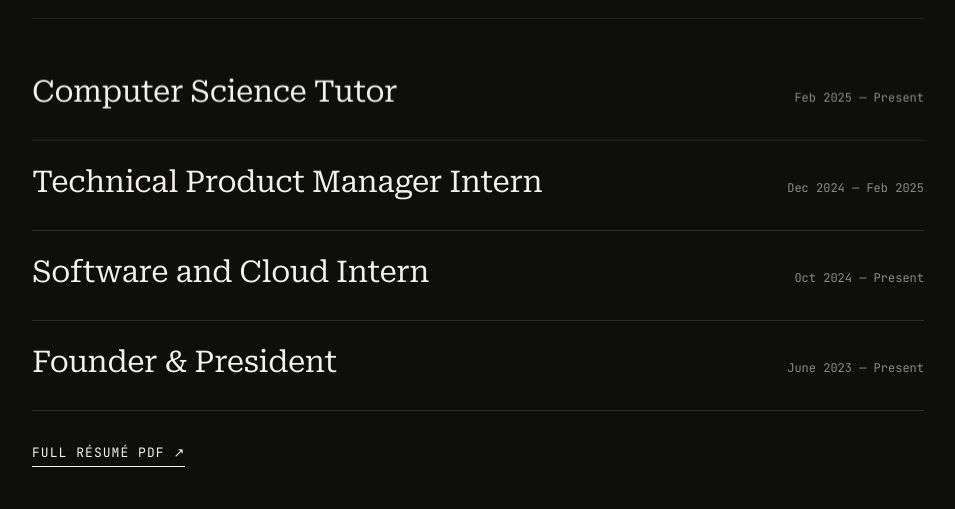
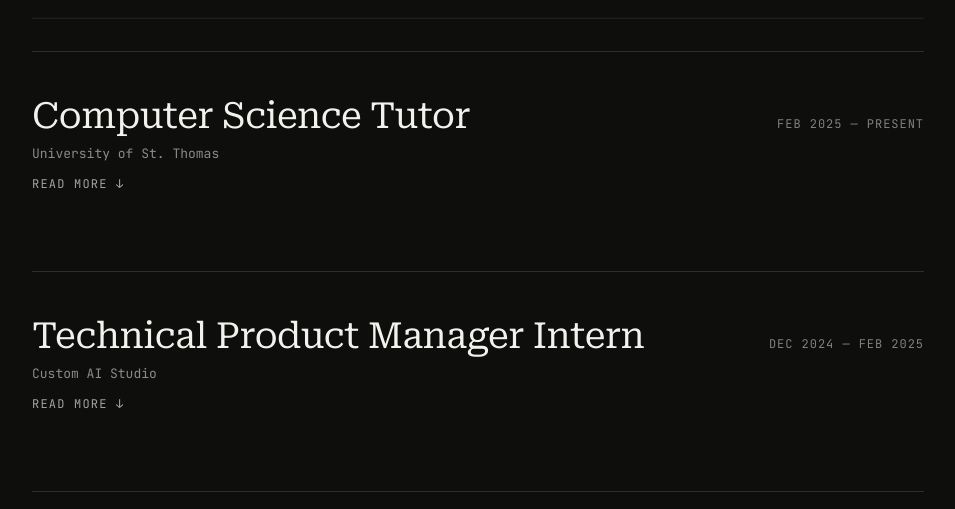
Before and after one commit to ZinMK/personal-website, a React (Vite) app: page / in a window 1280 px wide. Shown: the part 980-1489 px from the top of the page, without its empty margins (272-1227 px from the left). Built offline with nearby package versions, Linux system fonts and the light colour scheme.

Commit message:
[termi] edit components/ZinKhantPortfolio.tsx

```diff
--- a/src/components/ZinKhantPortfolio.tsx
+++ b/src/components/ZinKhantPortfolio.tsx
@@ -362,28 +362,38 @@ export const ZinKhantPortfolio = () => {
               <div style={{ height: 1, background: "var(--line)", marginTop: "clamp(16px,3vh,28px)" }} />
             </div>
 
-            <div style={{ display: "flex", flexDirection: "column" }}>
-              {experienceEntries.map((job) => (
+            {experienceEntries.map((job, i) => (
+              <article
+                key={`${job.title}-${job.org}`}
+                data-reveal
+                style={{
+                  borderTop: "1px solid var(--line)",
+                  borderBottom:
+                    i === experienceEntries.length - 1
+                      ? "1px solid var(--line)"
+                      : undefined,
+                  padding: "clamp(26px,4vw,46px) 0",
+                  display: "flex",
+                  flexDirection: "column",
+                  gap: 12,
+                }}
+              >
                 <div
-                  key={`${job.title}-${job.company}`}
-                  data-reveal
                   style={{
                     display: "flex",
                     flexWrap: "wrap",
-                    gap: "clamp(8px,2vw,32px)",
+                    gap: "clamp(12px,3vw,36px)",
                     alignItems: "baseline",
                     justifyContent: "space-between",
-                    padding: "clamp(20px,3vh,32px) 0",
-                    borderBottom: "1px solid var(--line)",
                   }}
                 >
-                  <div>
+                  <div style={{ minWidth: 240, flex: 1 }}>
                     <h3
                       style={{
                         margin: 0,
                         ...displayStyle,
-                        fontSize: "clamp(20px,2.6vw,30px)",
-                        lineHeight: 1.1,
+                        fontSize: "clamp(24px,3.2vw,36px)",
+                        lineHeight: 1.05,
                       }}
                     >
                       {job.title}
@@ -396,27 +406,67 @@ export const ZinKhantPortfolio = () => {
                         color: "var(--muted)",
                       }}
                     >
-                      {job.company}
+                      {job.org}
                     </p>
                   </div>
-                  <div style={{ textAlign: "right", marginLeft: "auto" }}>
-                    <div style={{ fontSize: "clamp(14px,1.6vw,18px)" }}>
-                      {job.location}
-                    </div>
-                    <div
+                  <span
                     style={{
-                        marginTop: 6,
                       fontFamily: "var(--font-mono)",
                       fontSize: 12,
-                        color: "var(--muted)",
+                      textTransform: "uppercase",
+                      letterSpacing: ".08em",
+                      opacity: 0.5,
+                      whiteSpace: "nowrap",
                     }}
                   >
                     {job.period}
+                  </span>
                 </div>
-                  </div>
+
+                <details>
+                  <summary
+                    className="zk-hover-opacity"
+                    style={{
+                      fontFamily: "var(--font-mono)",
+                      fontSize: 12,
+                      textTransform: "uppercase",
+                      letterSpacing: ".1em",
+                      opacity: 0.65,
+                      width: "max-content",
+                    }}
+                  >
+                    <span data-closed-label>Read more ↓</span>
+                    <span data-open-label>Show less ↑</span>
+                  </summary>
+                  <div
+                    data-detail
+                    style={{
+                      paddingTop: 16,
+                      display: "flex",
+                      flexDirection: "column",
+                      gap: 11,
+                      maxWidth: "62ch",
+                    }}
+                  >
+                    {job.details.map((detail) => (
+                      <div
+                        key={detail}
+                        style={{
+                          display: "flex",
+                          gap: 12,
+                          fontSize: "clamp(14px,1.6vw,17px)",
+                          lineHeight: 1.5,
+                          opacity: 0.72,
+                        }}
+                      >
+                        <span style={{ opacity: 0.45 }}>—</span>
+                        <span>{detail}</span>
                       </div>
                     ))}
                   </div>
+                </details>
+              </article>
+            ))}
 
             <a
               data-reveal
```
Lines whose indentation alone changed are shown as unchanged.
